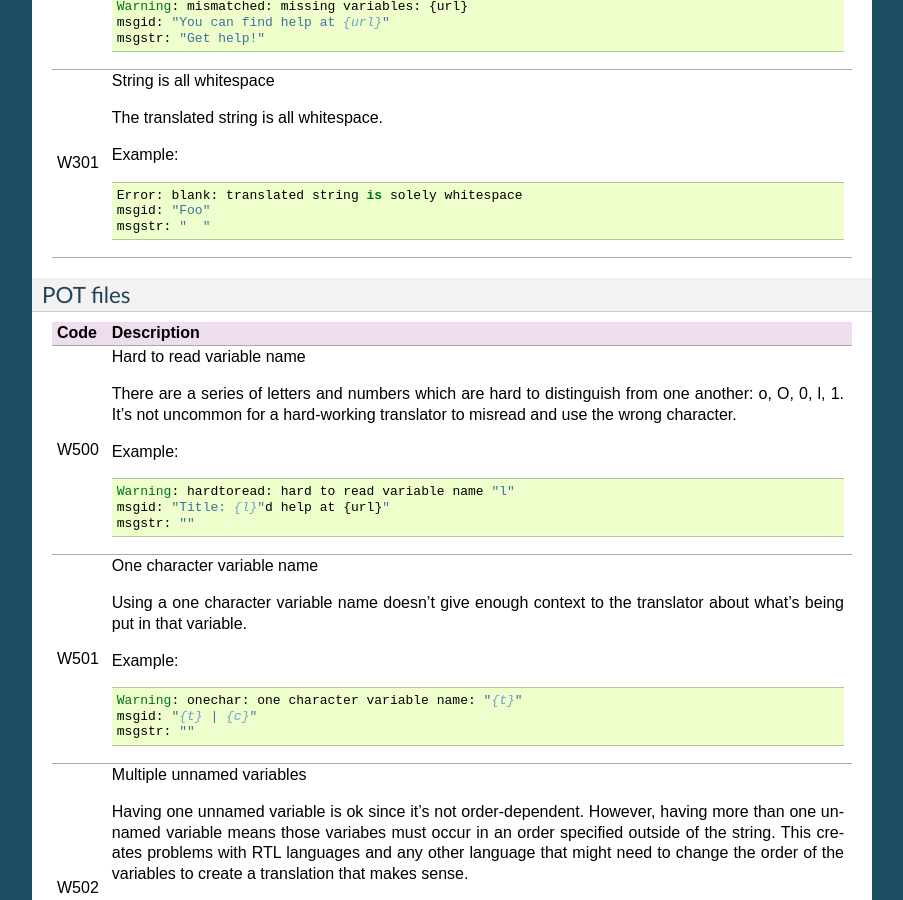
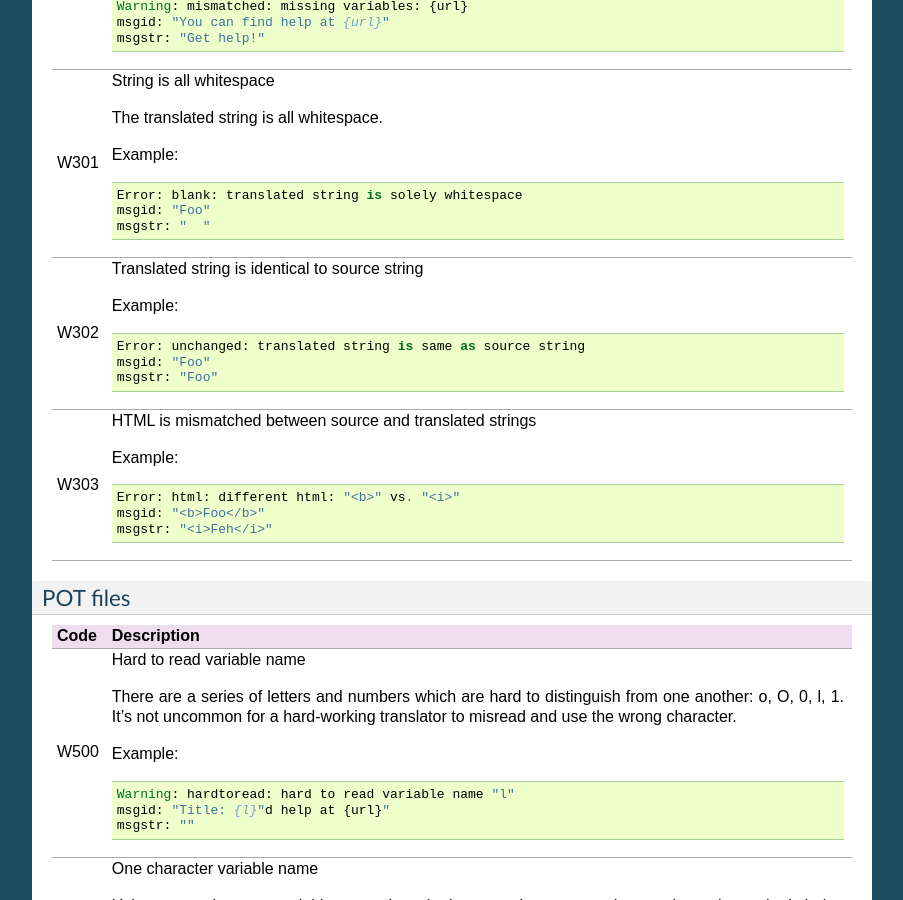
Before and after one commit to mozilla/dennis, a Sphinx documentation site: the page built from docs/linting.rst, in a window 1280 px wide and 900 px high, scrolled down 3046 px. Shown: the whole window, without its empty margins (198-1101 px from the left). Built offline with Sphinx 7.4.7, drawn with Linux system fonts in a browser that asks for light colours.

Commit message:
Update lintin' wit' warnings we add'd in 0.6

```diff
--- a/docs/linting.rst
+++ b/docs/linting.rst
@@ -200,6 +200,24 @@ PO files
 |      |    msgstr: "  "                                                       |
 |      |                                                                       |
 +------+-----------------------------------------------------------------------+
+| W302 | Translated string is identical to source string                       |
+|      |                                                                       |
+|      | Example::                                                             |
+|      |                                                                       |
+|      |    Error: unchanged: translated string is same as source string       |
+|      |    msgid: "Foo"                                                       |
+|      |    msgstr: "Foo"                                                      |
+|      |                                                                       |
++------+-----------------------------------------------------------------------+
+| W303 | HTML is mismatched between source and translated strings              |
+|      |                                                                       |
+|      | Example::                                                             |
+|      |                                                                       |
+|      |    Error: html: different html: "<b>" vs. "<i>"                       |
+|      |    msgid: "<b>Foo</b>"                                                |
+|      |    msgstr: "<i>Feh</i>"                                               |
+|      |                                                                       |
++------+-----------------------------------------------------------------------+
 
 
 POT files
```
